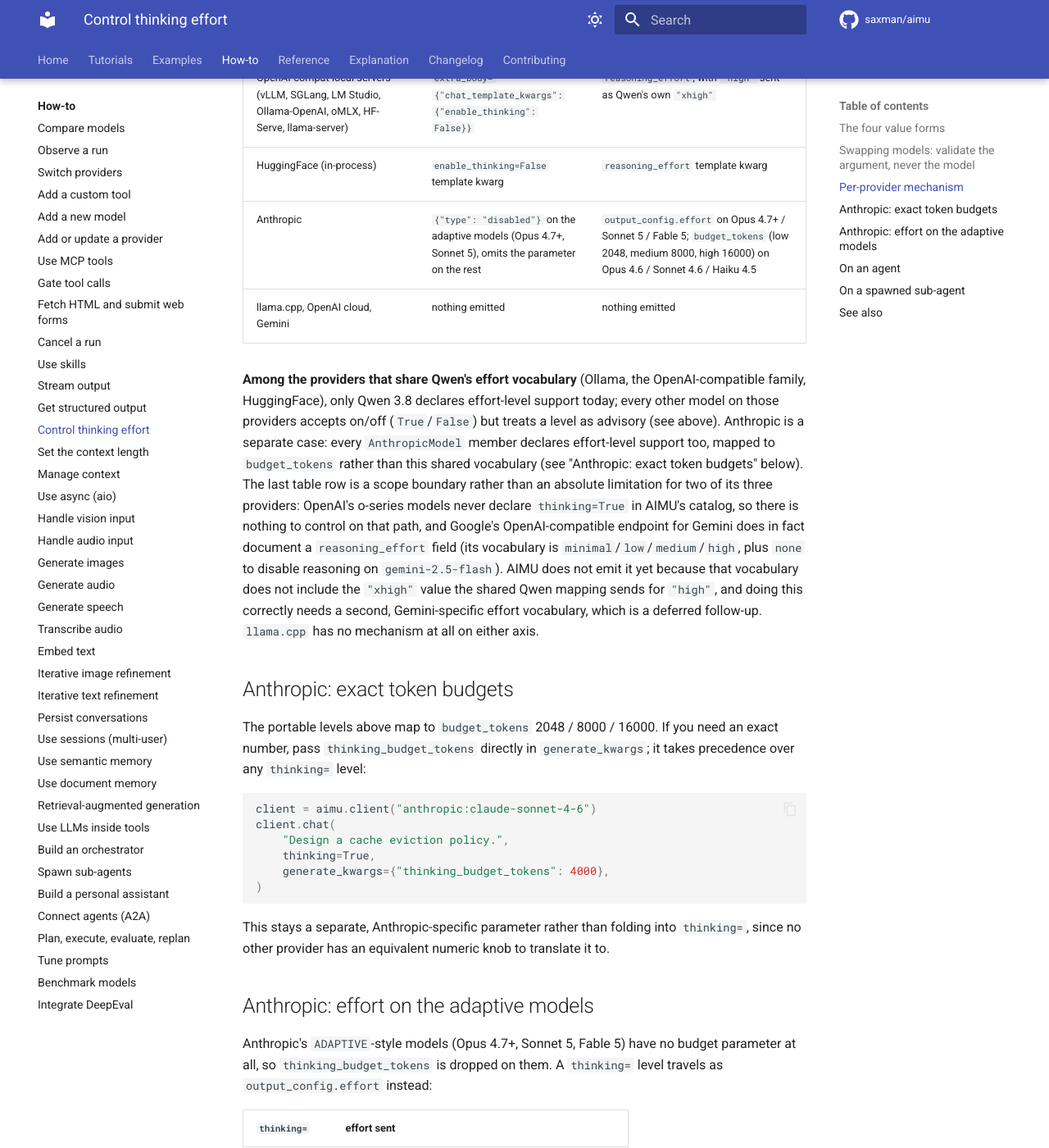
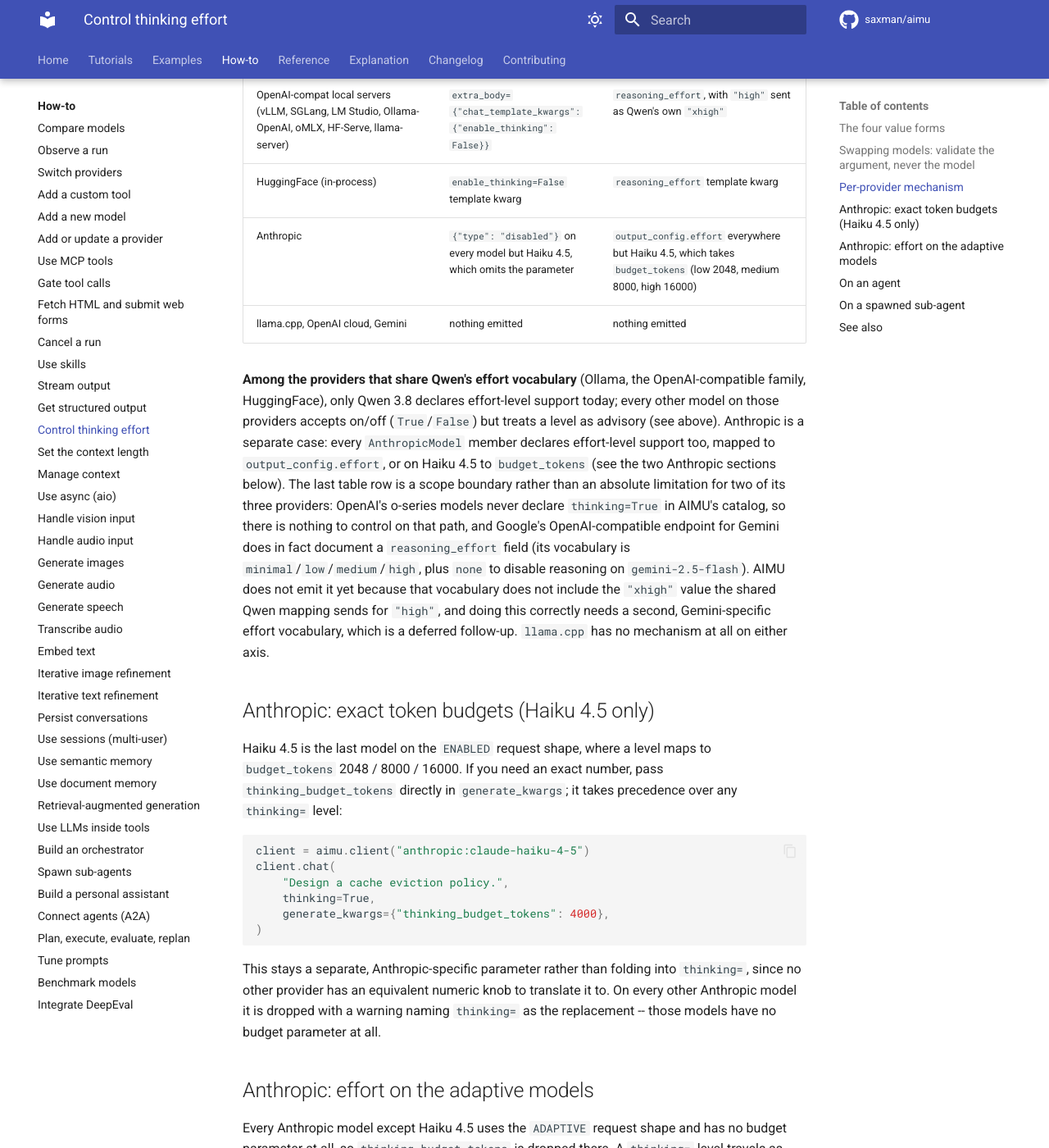
Before and after one commit to saxman/aimu, an MkDocs documentation site: the page built from docs/how-to/control-thinking.md, in a window 1280 px wide and 1400 px high, scrolled down 1781 px. Shown: the whole window at 82% size. Built offline with MkDocs 1.6.1 and Material for MkDocs 9.7.7, drawn with Linux system fonts in a browser that asks for light colours; comment, search, counter and statistics services are not loaded; some of the changed text lies outside the part shown.

Commit message:
feat(models): move Opus 4.6 and Sonnet 4.6 to adaptive thinking
Anthropic deprecated manual extended thinking on the 4.6 line, says it will
be removed in a future release, and reports adaptive as measurably better on
their own evaluations. AIMU was sending the shape with the removal date on
it by default, and a thinking= level on those models still landed in a token
budget rather than the effort control the rest of the catalog now uses.

The behavioural change worth reading twice: thinking=None on Sonnet 4.6 sent
{"type": "enabled", "budget_tokens": 8000} and now sends adaptive, so the
model decides how much to think rather than always reasoning up to 8000
tokens. Levels become output_config.effort; thinking=False becomes an
explicit {"type": "disabled"}. "high" maps to "high" rather than xhigh on
this line, which has no xhigh -- the mapping rule is "the rung below max",
and here that rung is high.

Haiku 4.5 is untouched and is now the only ThinkingStyle.ENABLED member. It
is therefore the only place thinking_budget_tokens still does anything, so
dropping that parameter elsewhere stops being silent: _adaptive_thinking_kwargs
now warns when it discards a value the caller explicitly set, naming
thinking= as the replacement.

One internal fact had to be split apart for this. _route_sampling_kwargs used
"is adaptive" as a proxy for "rejects temperature/top_p/top_k", and the 4.6
line is adaptive *and* accepts sampling parameters -- reclassifying it under
the old proxy would have silently dropped a caller's temperature on the one
path where those models still honour it. The proxy is now an explicit
_REJECTS_SAMPLING set, kept provider-local like ThinkingStyle, so changing a
model's request shape can no longer change which sampling parameters it
sends as a side effect. Both sides of the split are pinned by tests.

Co-Authored-By: Claude Opus 5 (1M context) <noreply@anthropic.com>

````diff
--- a/docs/how-to/control-thinking.md
+++ b/docs/how-to/control-thinking.md
@@ -63,14 +63,14 @@ though the caller asked to skip them.
 | Ollama native | `think=False` | `think="low"/"medium"/"high"` (its SDK already accepts this exact vocabulary) |
 | OpenAI-compat local servers (vLLM, SGLang, LM Studio, Ollama-OpenAI, oMLX, HF-Serve, llama-server) | `extra_body={"chat_template_kwargs": {"enable_thinking": False}}` | `reasoning_effort`, with `"high"` sent as Qwen's own `"xhigh"` |
 | HuggingFace (in-process) | `enable_thinking=False` template kwarg | `reasoning_effort` template kwarg |
-| Anthropic | `{"type": "disabled"}` on the adaptive models (Opus 4.7+, Sonnet 5), omits the parameter on the rest | `output_config.effort` on Opus 4.7+ / Sonnet 5 / Fable 5; `budget_tokens` (low 2048, medium 8000, high 16000) on Opus 4.6 / Sonnet 4.6 / Haiku 4.5 |
+| Anthropic | `{"type": "disabled"}` on every model but Haiku 4.5, which omits the parameter | `output_config.effort` everywhere but Haiku 4.5, which takes `budget_tokens` (low 2048, medium 8000, high 16000) |
 | llama.cpp, OpenAI cloud, Gemini | nothing emitted | nothing emitted |
 
 **Among the providers that share Qwen's effort vocabulary** (Ollama, the OpenAI-compatible family,
 HuggingFace), only Qwen 3.8 declares effort-level support today; every other model on those
 providers accepts on/off (`True`/`False`) but treats a level as advisory (see above). Anthropic is
 a separate case: every `AnthropicModel` member declares effort-level support too, mapped to
-`budget_tokens` rather than this shared vocabulary (see "Anthropic: exact token budgets" below).
+`output_config.effort`, or on Haiku 4.5 to `budget_tokens` (see the two Anthropic sections below).
 The last table row is a scope boundary rather than an absolute limitation for two of its
 three providers: OpenAI's o-series models never declare `thinking=True` in AIMU's catalog, so
 there is nothing to control on that path, and Google's OpenAI-compatible endpoint for Gemini does
@@ -80,14 +80,14 @@ vocabulary does not include the `"xhigh"` value the shared Qwen mapping sends fo
 doing this correctly needs a second, Gemini-specific effort vocabulary, which is a deferred
 follow-up. `llama.cpp` has no mechanism at all on either axis.
 
-## Anthropic: exact token budgets
+## Anthropic: exact token budgets (Haiku 4.5 only)
 
-The portable levels above map to `budget_tokens` 2048 / 8000 / 16000. If you need an exact
-number, pass `thinking_budget_tokens` directly in `generate_kwargs`; it takes precedence over any
-`thinking=` level:
+Haiku 4.5 is the last model on the `ENABLED` request shape, where a level maps to `budget_tokens`
+2048 / 8000 / 16000. If you need an exact number, pass `thinking_budget_tokens` directly in
+`generate_kwargs`; it takes precedence over any `thinking=` level:
 
 ```python
-client = aimu.client("anthropic:claude-sonnet-4-6")
+client = aimu.client("anthropic:claude-haiku-4-5")
 client.chat(
     "Design a cache eviction policy.",
     thinking=True,
@@ -96,19 +96,21 @@ client.chat(
 ```
 
 This stays a separate, Anthropic-specific parameter rather than folding into `thinking=`, since
-no other provider has an equivalent numeric knob to translate it to.
+no other provider has an equivalent numeric knob to translate it to. On every other Anthropic
+model it is dropped with a warning naming `thinking=` as the replacement -- those models have no
+budget parameter at all.
 
 ## Anthropic: effort on the adaptive models
 
-Anthropic's `ADAPTIVE`-style models (Opus 4.7+, Sonnet 5, Fable 5) have no budget parameter at all,
-so `thinking_budget_tokens` is dropped on them. A `thinking=` level travels as
+Every Anthropic model except Haiku 4.5 uses the `ADAPTIVE` request shape and has no budget
+parameter at all, so `thinking_budget_tokens` is dropped there. A `thinking=` level travels as
 `output_config.effort` instead:
 
 | `thinking=` | effort sent |
 | --- | --- |
 | `"low"` | `low` |
 | `"medium"` | `medium` |
-| `"high"` | `xhigh` |
+| `"high"` | `xhigh`, or `high` on Opus 4.6 / Sonnet 4.6, which have no `xhigh` |
 | `True` / `None` | nothing sent, so the provider's own default (`high`) applies |
 
 `"high"` maps to `xhigh` rather than the literal `high` for the same reason it maps to `xhigh` on
@@ -130,9 +132,9 @@ Opus 5 rejects disabled thinking above `high` effort, so `thinking=False` alongs
 you turned off.
 
 Turning thinking off is where the two styles differ on the wire. On the `ENABLED`-style models
-(Opus 4.6, Sonnet 4.6, Haiku 4.5) an absent `thinking` parameter *is* off, so `thinking=False`
-sends nothing. Opus 5 and Sonnet 5 reason by default when the parameter is absent, so AIMU sends
-an explicit `{"type": "disabled"}` there instead. `CLAUDE_FABLE_5` is the one member that cannot
+(Haiku 4.5 alone, now) an absent `thinking` parameter *is* off, so `thinking=False` sends
+nothing. The adaptive models reason by default when the parameter is absent, so AIMU sends an
+explicit `{"type": "disabled"}` there instead. `CLAUDE_FABLE_5` is the one member that cannot
 be turned off at all (it declares `thinking_optional=False`): `thinking=False` warns and the call
 proceeds with reasoning on, as it does for any model that cannot honour the request.
 
````
Also changed, not shown: CHANGELOG.md (+29 -0 lines), CLAUDE.md (+3 -3 lines), docs/reference/model-matrix.md (+2 -2 lines), docs/reference/provider-matrix.md (+2 -2 lines), 2 other files.
